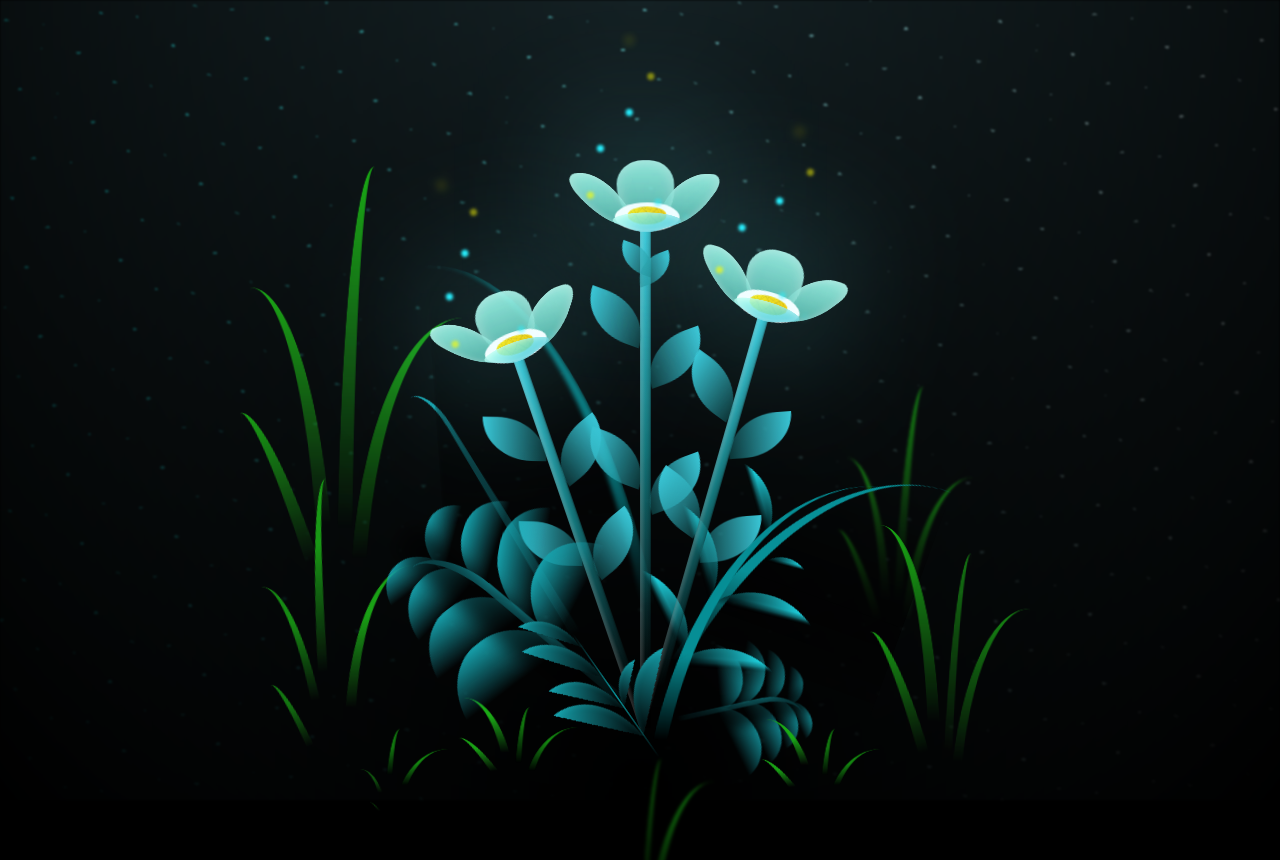
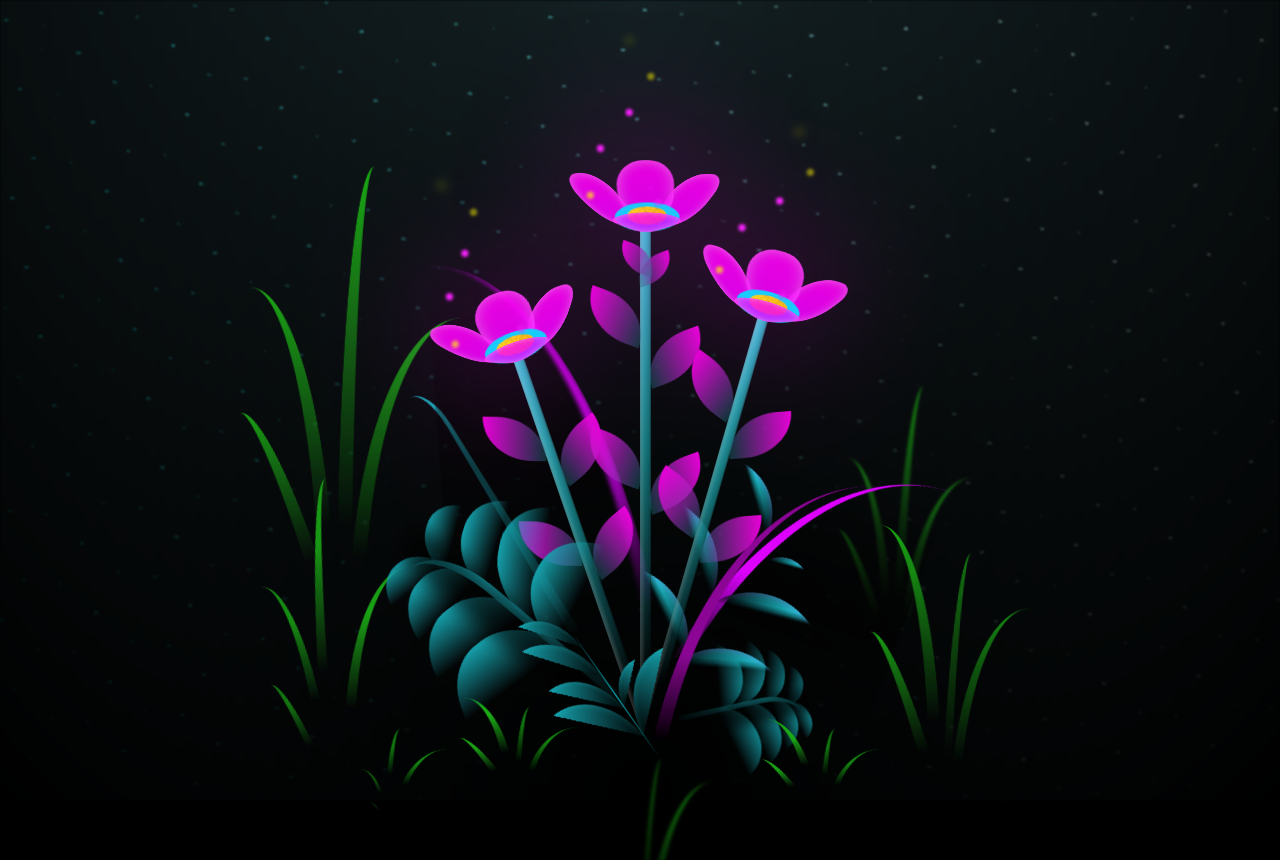
Before and after one commit to Kiryu1612/flower, a plain HTML site: page flower.html in a window 1280 px wide. Shown: the top 860 px of the page. Drawn offline with Linux system fonts and the light colour scheme.

Commit message:
Update main.css

```diff
--- a/css/main.css
+++ b/css/main.css
@@ -155,7 +155,7 @@ body {
   transform: translate(-50%, -100%);
   width: 8vmin;
   height: 8vmin;
-  background-color: #6bf0ff;
+  background-color: #ff00e1;
   filter: blur(10vmin);
 }
 .flower__leaf {
@@ -165,8 +165,8 @@ body {
   width: 8vmin;
   height: 11vmin;
   border-radius: 51% 49% 47% 53%/44% 45% 55% 69%;
-  background-color: #a7ffee;
-  background-image: linear-gradient(to top, #54b8aa, #a7ffee);
+  background-color: #f700ff;
+  background-image: linear-gradient(to top, #ea00ff, #ff00f7);
   transform-origin: bottom center;
   opacity: 0.9;
   box-shadow: inset 0 0 2vmin rgba(255, 255, 255, 0.5);
@@ -186,7 +186,7 @@ body {
   transform-origin: bottom left;
   border-radius: 4vmin 10vmin 4vmin 4vmin;
   transform: translate(0%, 18%) rotateX(70deg) rotate(-43deg);
-  background-image: linear-gradient(to top, #39c6d6, #a7ffee);
+  background-image: linear-gradient(to top, #ea00ff, #ff00f7);
   z-index: 1;
   opacity: 0.8;
 }
@@ -197,7 +197,7 @@ body {
   width: 9vmin;
   height: 4vmin;
   border-radius: 50%;
-  background-color: #fff;
+  background-color: #00e1ff;
 }
 .flower__white-circle::after {
   content: "";
@@ -228,7 +228,7 @@ body {
   height: var(--h);
   border-top-right-radius: var(--h);
   border-bottom-left-radius: var(--h);
-  background-image: linear-gradient(to top, rgba(20, 117, 122, 0.4), #39c6d6);
+  background-image: linear-gradient(to top, rgba(20, 117, 122, 0.4), #e800d8);
 }
 .flower__line__leaf--1 {
   transform: rotate(70deg) rotateY(30deg);
@@ -272,7 +272,7 @@ body {
           animation: light-ans 4s linear infinite backwards;
 }
 .flower__light:nth-child(odd) {
-  background-color: #23f0ff;
+  background-color: #f823ff;
 }
 .flower__light--1 {
   left: -2vmin;
@@ -593,9 +593,9 @@ body {
   width: 30vmin;
   height: 50vmin;
   border-top-left-radius: 100%;
-  border-left: 2vmin solid #079097;
+  border-left: 2vmin solid #dd00ff;
   background-image: linear-gradient(to bottom, transparent, var(--dark-color) 60%);
-  -webkit-mask-image: linear-gradient(to top, transparent 30%, #079097 60%);
+  -webkit-mask-image: linear-gradient(to top, transparent 30%, #ff00ee 60%);
 }
 .flower__g-right--1 {
   -webkit-animation: flower-g-right-ans 2.5s linear infinite;
@@ -814,8 +814,8 @@ body {
   width: 30vmin;
   height: 50vmin;
   border-top-left-radius: 100%;
-  border-left: 2vmin solid #079097;
-  -webkit-mask-image: linear-gradient(to top, transparent 25%, #079097 50%);
+  border-left: 2vmin solid #8d0797;
+  -webkit-mask-image: linear-gradient(to top, transparent 25%, #8d0797 50%);
   position: relative;
   z-index: 1;
 }
@@ -826,7 +826,7 @@ body {
   width: 10vmin;
   height: 10vmin;
   border-radius: 100% 0% 0% 100%/100% 100% 0% 0%;
-  box-shadow: inset 0 2px 1vmin hsla(184deg, 97%, 58%, 0.2);
+  box-shadow: inset 0 2px 1vmin hsla(306, 100%, 49%, 0.2);
   background-image: linear-gradient(to bottom left, transparent, var(--dark-color) 98%), linear-gradient(to bottom right, #23f0ff 45%, transparent 50%, transparent);
   -webkit-mask-image: linear-gradient(135deg, #159faa 40%, transparent 50%, transparent);
 }
@@ -957,7 +957,7 @@ body {
   transform: scale(0.8) rotate(-5deg);
 }
 .long-g--1 .leaf {
-  -webkit-mask-image: linear-gradient(to top, transparent 40%, #079097 80%) !important;
+  -webkit-mask-image: linear-gradient(to top, transparent 40%, #ff00ee 80%) !important;
 }
 .long-g--1 .leaf--1 {
   --w: 5vmin;
@@ -972,7 +972,7 @@ body {
   transform: scale(0.6) rotateX(60deg);
 }
 .long-g--2 .leaf, .long-g--3 .leaf {
-  -webkit-mask-image: linear-gradient(to top, transparent 50%, #079097 80%) !important;
+  -webkit-mask-image: linear-gradient(to top, transparent 50%, #ff00ee 80%) !important;
 }
 .long-g--2 .leaf--1, .long-g--3 .leaf--1 {
   left: -1vmin;
```
